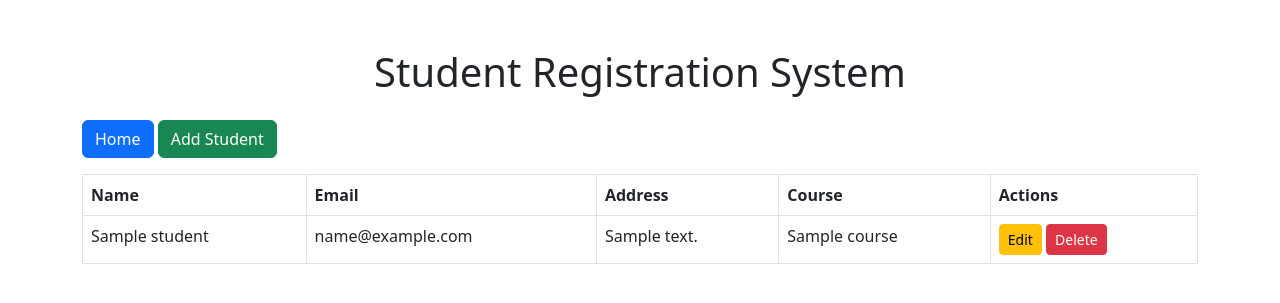
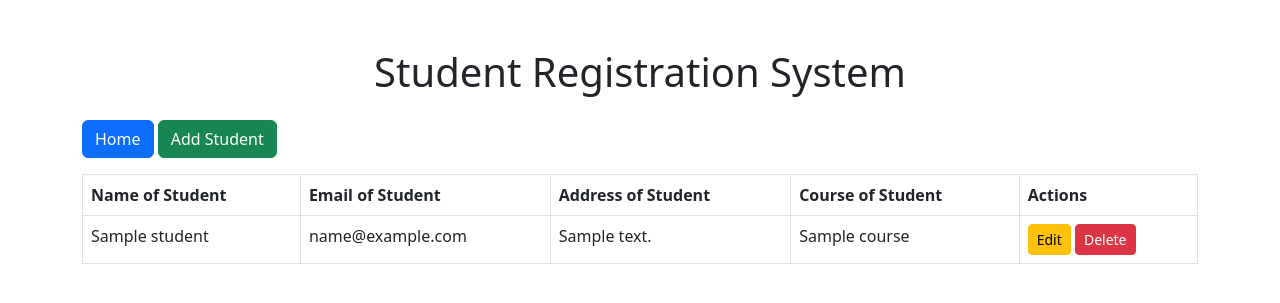
Before and after one commit to Avinashsain/flask-ci-cd-app, a Flask app: page / in a window 1280 px wide. Shown: the top 303 px of the page. Run offline with Flask 3, Linux system fonts and the light colour scheme; a database or web service that is not in the repository returns one stand-in record (values such as "Sample title"); some libraries are stand-ins or nearby versions.

Commit message:
Clarify table headers for student fields
Update table headers in templates/index.html to be more explicit: 'Name', 'Email', 'Address', and 'Course' were changed to 'Name of Student', 'Email of Student', 'Address of Student', and 'Course of Student' for improved clarity. No functional changes.

```diff
--- a/templates/index.html
+++ b/templates/index.html
@@ -4,10 +4,10 @@
 <table class="table table-bordered">
     <thead>
         <tr>
-            <th>Name</th>
-            <th>Email</th>
-            <th>Address</th>
-            <th>Course</th>
+            <th>Name of Student</th>
+            <th>Email of Student</th>
+            <th>Address of Student</th>
+            <th>Course of Student</th>
             <th>Actions</th>
         </tr>
     </thead>
```
